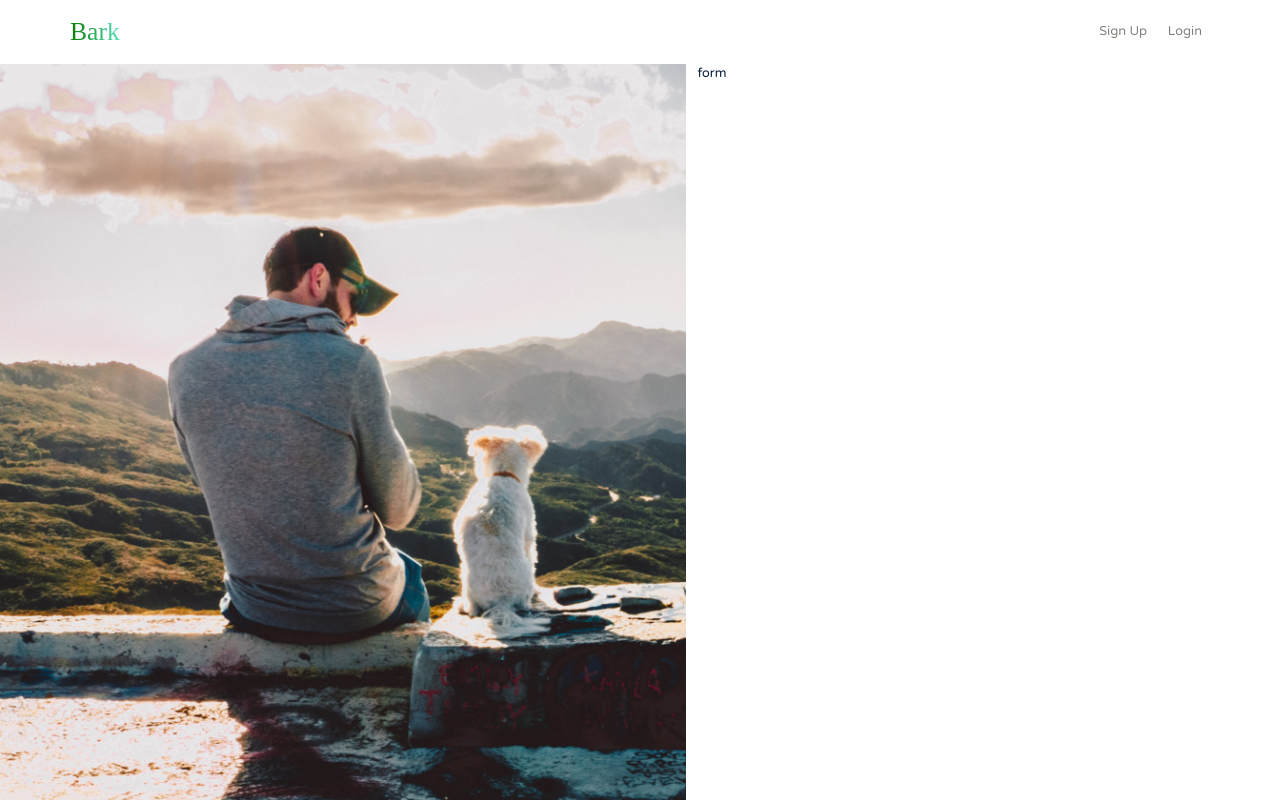
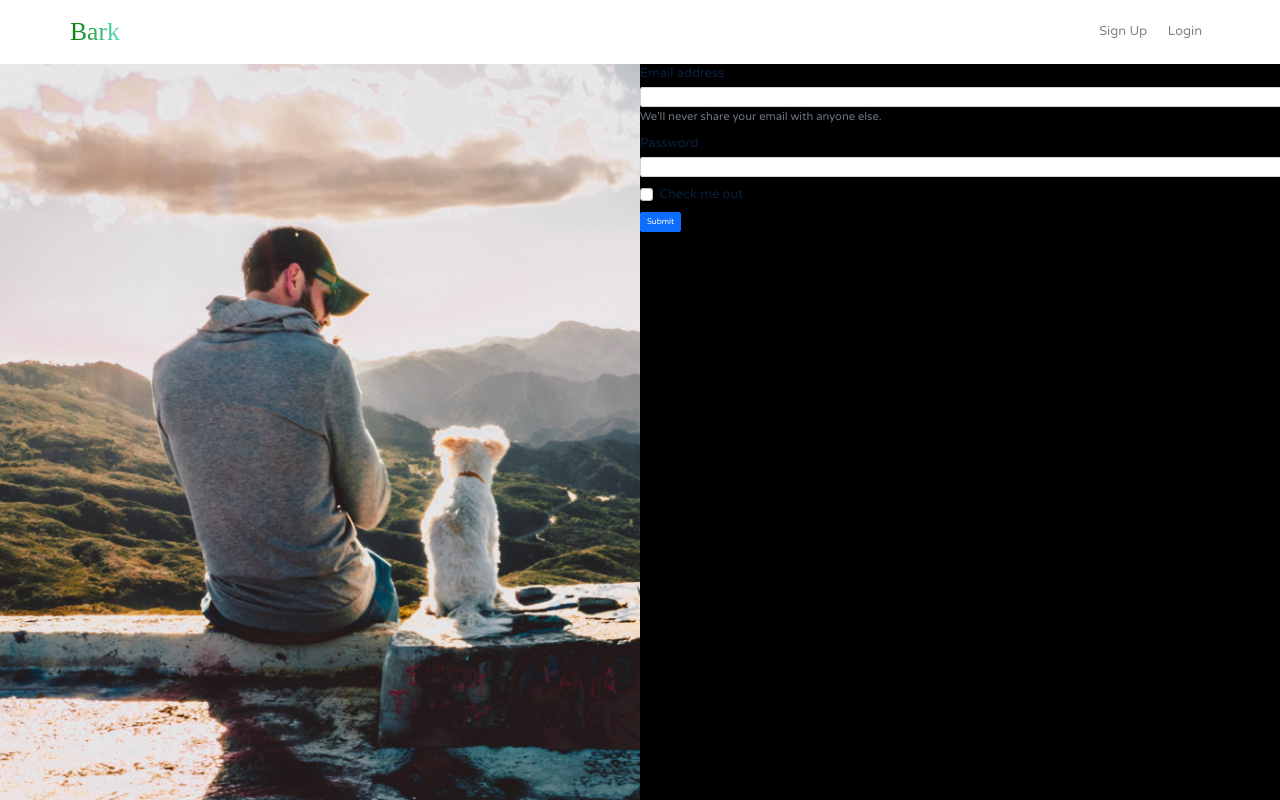
Before and after one commit to lawrencedovin/capstone-2-bark, a React (Create React App) app in the folder bark/: page /register in a window 1280 px wide. Built offline with nearby package versions, Linux system fonts and the light colour scheme; a web font is replaced by a local one.

Commit message:
Updated spacing for col in form

```diff
--- a/bark/src/css/styles.css
+++ b/bark/src/css/styles.css
@@ -258,4 +258,12 @@ button {
     margin: auto .8rem; }
 
 .register__image {
-  height: calc(100vh - 8rem); }
+  height: calc(100vh - 8rem);
+  width: 100%;
+  padding: 0; }
+
+.register__form-container {
+  background: black; }
+
+.col {
+  padding: 0; }
--- a/bark/src/main-pages/Register/Register.js
+++ b/bark/src/main-pages/Register/Register.js
@@ -9,10 +9,25 @@ function Register() {
               <img src={process.env.PUBLIC_URL + 'images/forms/register-form-photo.jpg'} alt="register dog" className="register__image" />
             </div>
             <div className="col register__form-container">
-              form
-              <form action="" className="register__form">
+              {/* <form action="" className="register__form">
+              </form> */}
+              <form>
+                <div class="mb-3">
+                  <label for="exampleInputEmail1" class="form-label">Email address</label>
+                  <input type="email" class="form-control" id="exampleInputEmail1" aria-describedby="emailHelp" />
+                  <div id="emailHelp" class="form-text">We'll never share your email with anyone else.</div>
+                </div>
+                <div class="mb-3">
+                  <label for="exampleInputPassword1" class="form-label">Password</label>
+                  <input type="password" class="form-control" id="exampleInputPassword1" />
+                </div>
+                <div class="mb-3 form-check">
+                  <input type="checkbox" class="form-check-input" id="exampleCheck1" />
+                  <label class="form-check-label" for="exampleCheck1">Check me out</label>
+                </div>
+                <button type="submit" class="btn btn-primary">Submit</button>
+              </form>
 
-              </form>
             </div>
         </div>
     </div>
--- a/bark/src/sass/components/forms/_register-form.scss
+++ b/bark/src/sass/components/forms/_register-form.scss
@@ -2,7 +2,17 @@
 
     &__image {
         height: calc(100vh - 8rem);
-        // background: url("images/forms/register-form-photo.jpg");
-        // width: 100%
+        width: 100%;
+        padding: 0;
+    }
+
+    &__form {
+        &-container {
+            background: black;
+        }
     }
 }
+
+.col {
+    padding: 0;
+}
```
